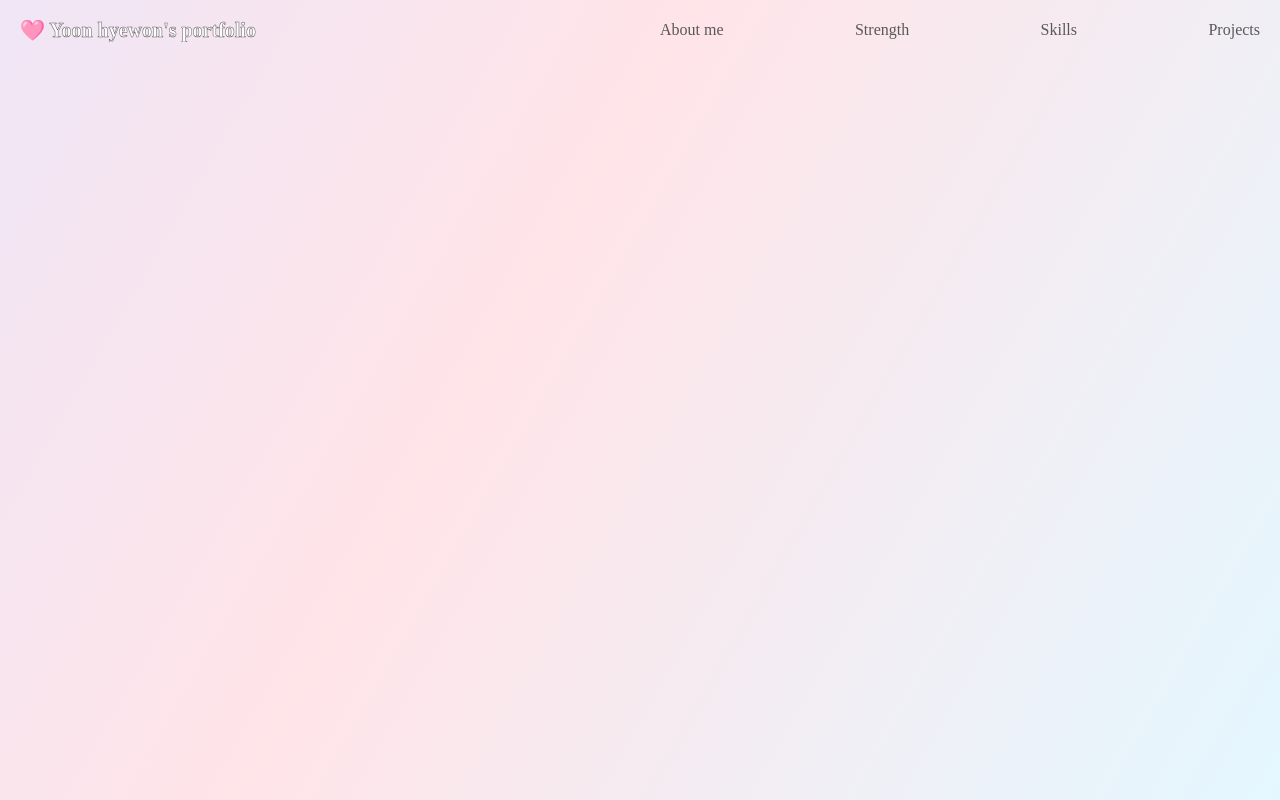
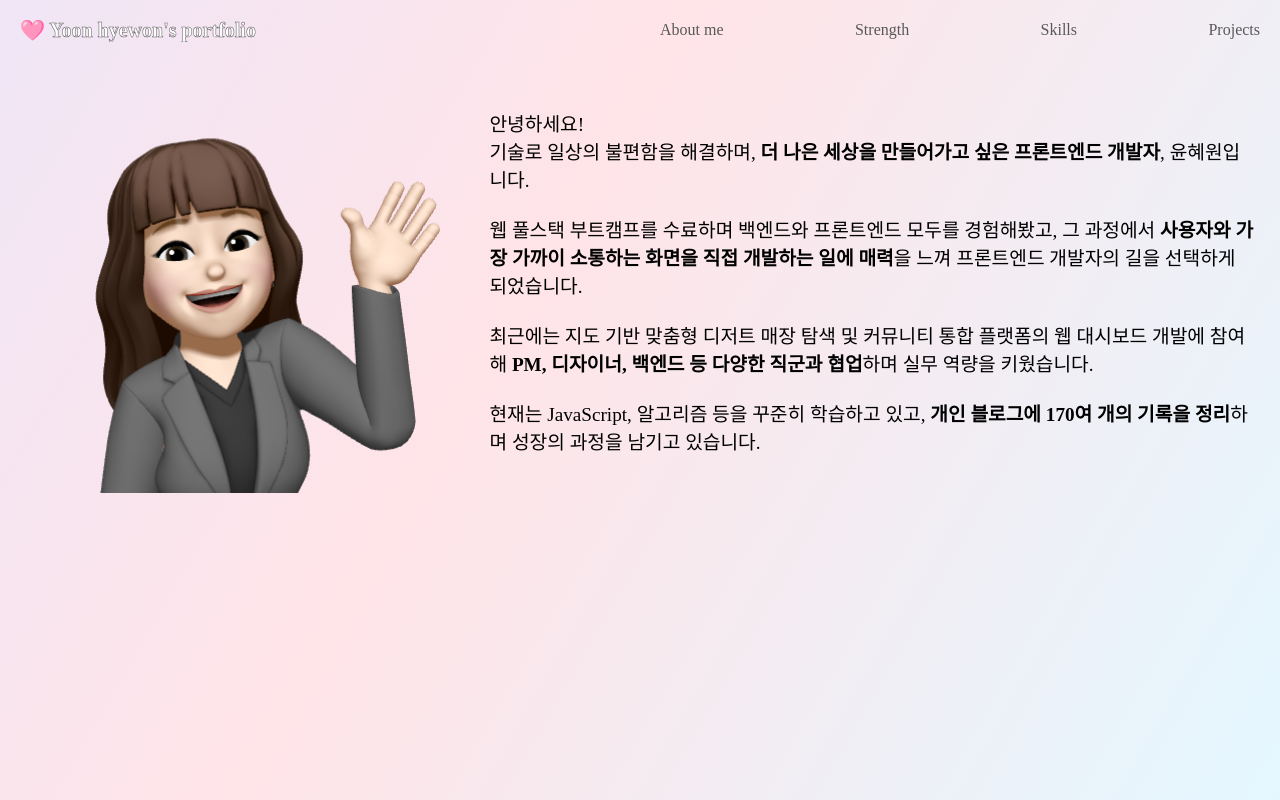
Before and after one commit to hyenee99/portfolio, a React (Vite) app: page / in a window 1280 px wide. Built offline with nearby package versions, Linux system fonts and the light colour scheme; a web font is replaced by a local one.

Commit message:
feat: 자기소개 컴포넌트 구현

```diff
--- a/package.json
+++ b/package.json
@@ -12,6 +12,7 @@
   "dependencies": {
     "react": "^19.1.1",
     "react-dom": "^19.1.1",
+    "react-router-dom": "^7.8.1",
     "styled-components": "^6.1.19"
   },
   "devDependencies": {
--- a/src/App.tsx
+++ b/src/App.tsx
@@ -1,12 +1,16 @@
-import { GlobalStyle } from "./global";
-import Header from "./layout/Header";
+import { BrowserRouter, Route, Routes } from "react-router-dom";
+import Layout from "./layout/Layout";
+import MainPage from "./pages/Main";
 
 function App() {
   return (
-    <>
-      <GlobalStyle />
-      <Header />
-    </>
+    <BrowserRouter>
+      <Layout>
+        <Routes>
+          <Route path="/" element={<MainPage />} />
+        </Routes>
+      </Layout>
+    </BrowserRouter>
   );
 }
 
--- /dev/null
+++ b/src/components/Introduce.tsx
@@ -0,0 +1,32 @@
+import styled from "styled-components";
+import profileImg from "../img/profile.png";
+import AboutMe from "../content/AboutMe";
+
+export default function Introduce() {
+  return (
+    <IntroduceStyle>
+      <img src={profileImg} alt="profile" />
+      <DescriptionStyle>
+        <AboutMe />
+      </DescriptionStyle>
+    </IntroduceStyle>
+  );
+}
+
+const IntroduceStyle = styled.div`
+  height: 60%;
+  display: flex;
+  align-items: center;
+  justify-content: space-around;
+
+  img {
+    height: 95%;
+    overflow: hidden;
+  }
+`;
+
+const DescriptionStyle = styled.div`
+  white-space: pre-line;
+  font-size: 1.2rem;
+  width: 60%;
+`;
--- /dev/null
+++ b/src/content/AboutMe.tsx
@@ -0,0 +1,29 @@
+export default function AboutMe() {
+  return (
+    <>
+      안녕하세요!
+      <br />
+      기술로 일상의 불편함을 해결하며,{" "}
+      <strong>더 나은 세상을 만들어가고 싶은 프론트엔드 개발자</strong>,
+      윤혜원입니다.
+      <br />
+      <br />웹 풀스택 부트캠프를 수료하며 백엔드와 프론트엔드 모두를 경험해봤고,
+      그 과정에서{" "}
+      <strong>
+        사용자와 가장 가까이 소통하는 화면을 직접 개발하는 일에 매력
+      </strong>
+      을 느껴 프론트엔드 개발자의 길을 선택하게 되었습니다.
+      <br />
+      <br />
+      최근에는 지도 기반 맞춤형 디저트 매장 탐색 및 커뮤니티 통합 플랫폼의 웹
+      대시보드 개발에 참여해{" "}
+      <strong>PM, 디자이너, 백엔드 등 다양한 직군과 협업</strong>하며 실무
+      역량을 키웠습니다.
+      <br />
+      <br />
+      현재는 JavaScript, 알고리즘 등을 꾸준히 학습하고 있고,{" "}
+      <strong>개인 블로그에 170여 개의 기록을 정리</strong>하며 성장의 과정을
+      남기고 있습니다.
+    </>
+  );
+}
--- /dev/null
+++ b/src/layout/Layout.tsx
@@ -0,0 +1,12 @@
+import { GlobalStyle } from "../global";
+import Header from "./Header";
+
+export default function Layout({ children }: { children: React.ReactNode }) {
+  return (
+    <>
+      <GlobalStyle />
+      <Header />
+      {children}
+    </>
+  );
+}
--- /dev/null
+++ b/src/pages/Main.tsx
@@ -0,0 +1,14 @@
+import styled from "styled-components";
+import Introduce from "../components/Introduce";
+
+export default function MainPage() {
+  return (
+    <MainPageStyle>
+      <Introduce />
+    </MainPageStyle>
+  );
+}
+const MainPageStyle = styled.div`
+  height: calc(100vh - 3.75rem);
+  margin-top: 3.75rem;
+`;
```
Also changed, not shown: src/img/profile.png (added), 1 other file (tests, documents, lock files or other folders).
